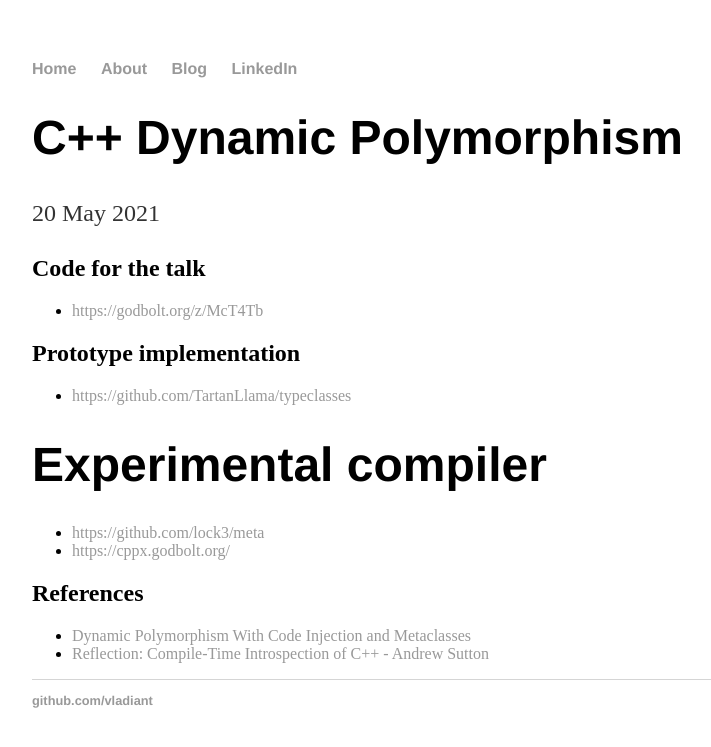
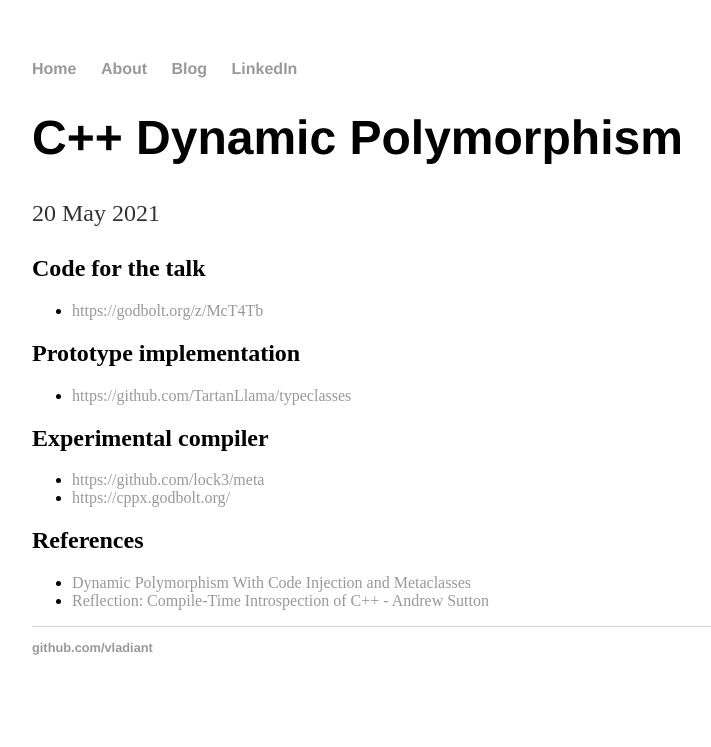
Before and after one commit to vladiant/vladiant.github.io, a Jekyll site: the page built from _posts/2021-05-20-dynamic-polymorphism.md, in a window 1280 px wide. Shown: the top 747 px of the page, without its empty margins (160-871 px from the left). Built offline with Jekyll 4.4.1, drawn with Linux system fonts in a browser that asks for light colours.

```diff
--- a/_posts/2021-05-20-dynamic-polymorphism.md
+++ b/_posts/2021-05-20-dynamic-polymorphism.md
@@ -10,7 +10,7 @@ date: 2021-05-20
 ## Prototype implementation
 * [https://github.com/TartanLlama/typeclasses](https://github.com/TartanLlama/typeclasses)
 
-# Experimental compiler
+## Experimental compiler
 * [https://github.com/lock3/meta](https://github.com/lock3/meta)
 * [https://cppx.godbolt.org/](https://cppx.godbolt.org/)
 
```
